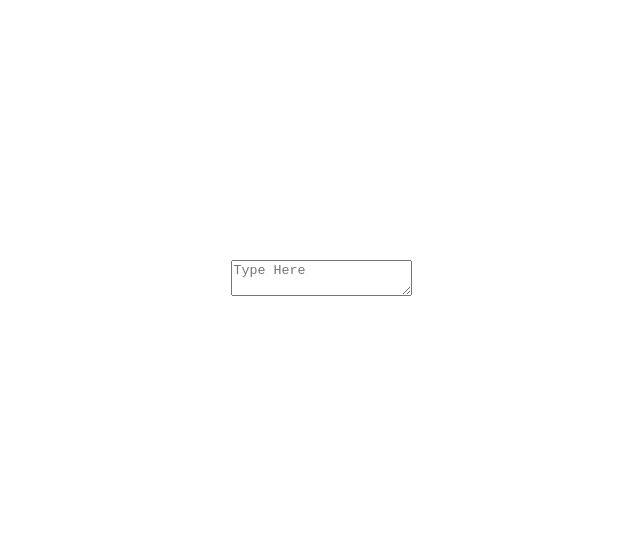
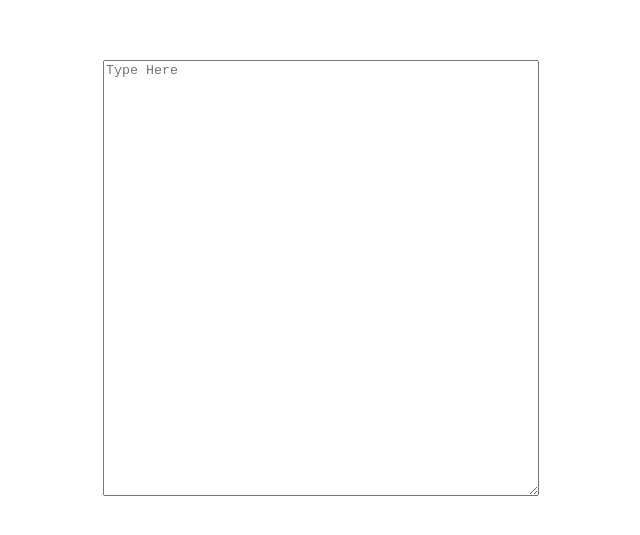
Before and after one commit to ScriptMang/lab9.2, a React (Vite) app: page / in a window 1280 px wide. Shown: the part 119-654 px from the top of the page, without its empty margins (319-959 px from the left). Built offline with nearby package versions, Linux system fonts and the light colour scheme.

Commit message:
Set the dimensions of the textarea to 430px by 430px

```diff
--- a/src/App.css
+++ b/src/App.css
@@ -4,3 +4,8 @@
   padding: 2rem;
   text-align: center;
 }
+
+#textBox {
+  height: 430px;
+  width: 430px;
+}
--- a/src/components/TextInput/TextInput.tsx
+++ b/src/components/TextInput/TextInput.tsx
@@ -5,6 +5,7 @@ function TextInput({onTextChange, placeholder, initialValue}: TextInputProps){
     return (
         <>
         <textarea
+          id ="textBox"
           placeholder={placeholder}
           defaultValue={initialValue}
           onChange= {(e) => onTextChange(e.target.value)}
```
